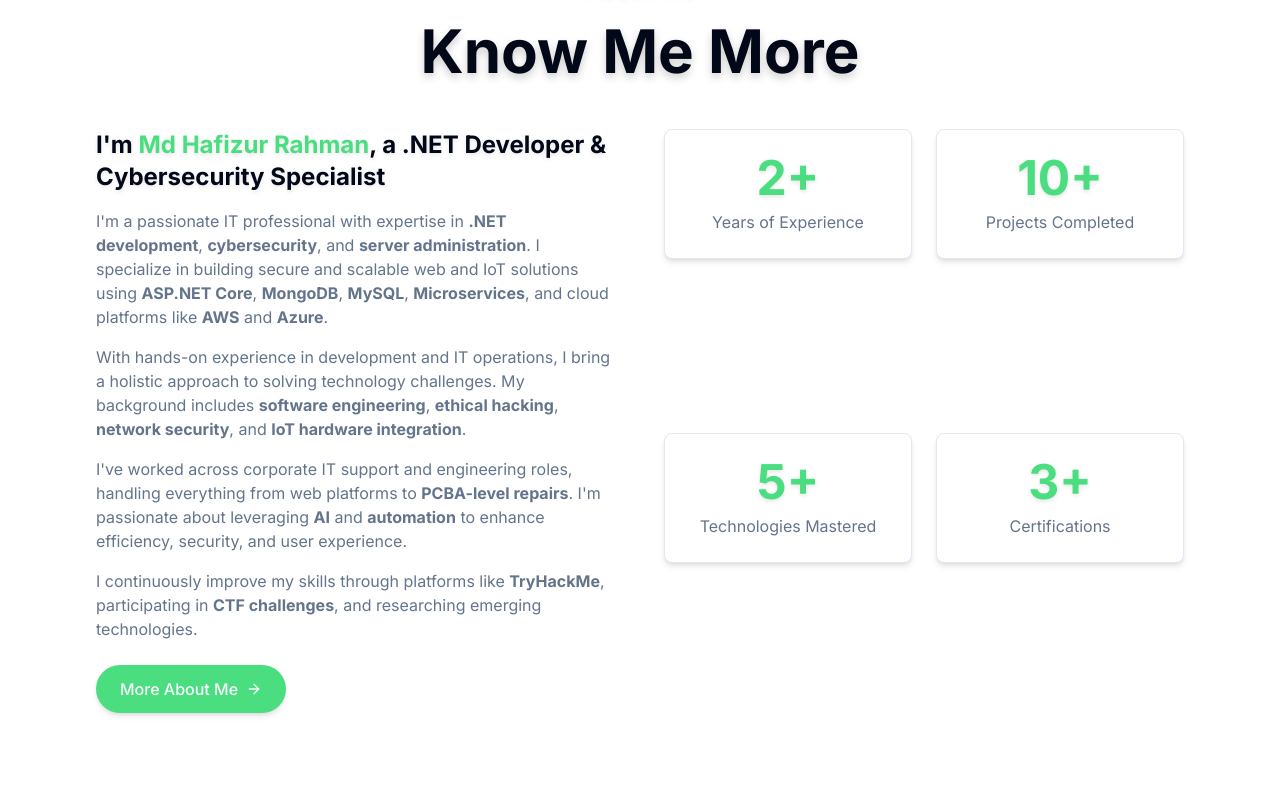
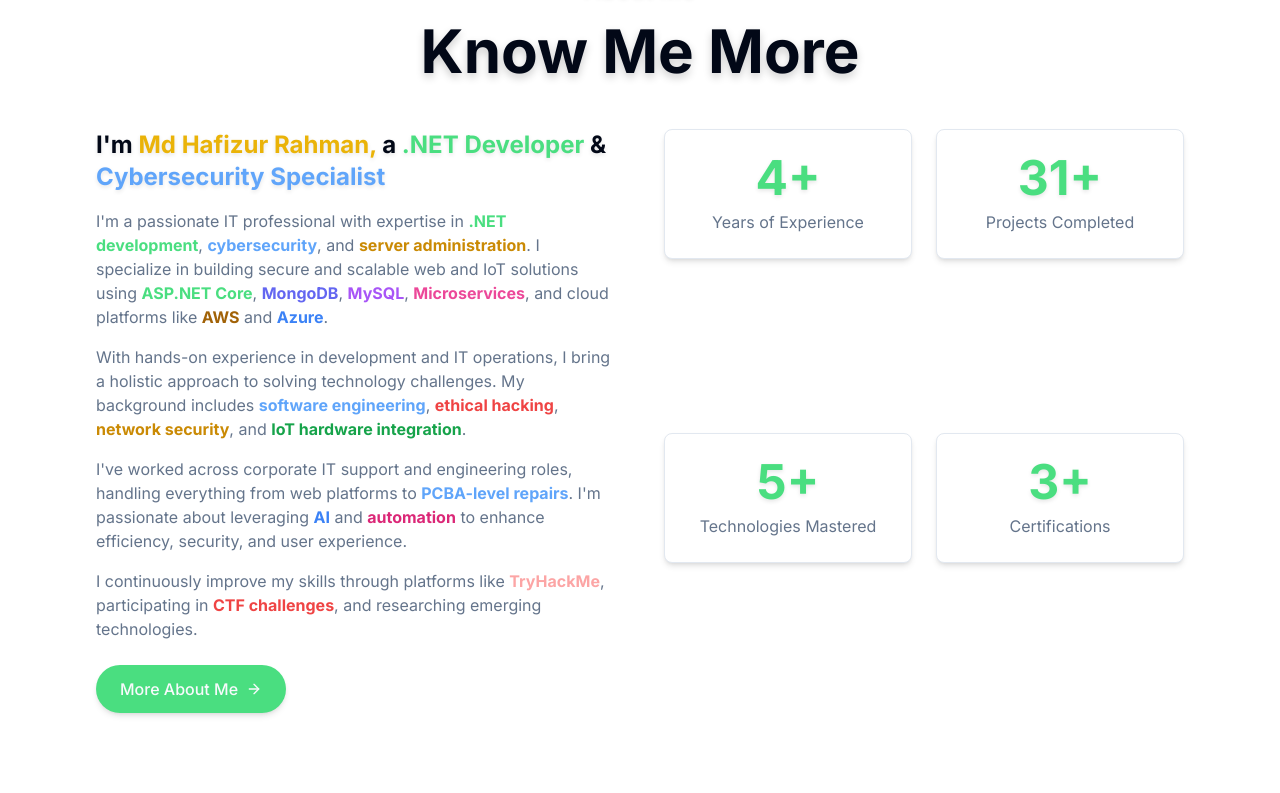
Before and after one commit to hafiz011/my-portfolio, a Next.js app: page / in a window 1280 px wide. Shown: the part 907-1700 px from the top of the page. Built offline with nearby package versions, Linux system fonts and the light colour scheme.

Commit message:
update v2.1

```diff
--- a/app/globals.css
+++ b/app/globals.css
@@ -89,12 +89,13 @@
 }
 
 /* Custom shadow classes */
+/* Custom shadow classes */
 .shadow-card {
-  @apply shadow-md hover:shadow-xl transition-shadow duration-300;
+  @apply shadow-md transition-shadow duration-300 hover:shadow-xl;
 }
 
 .shadow-card-hover {
-  @apply shadow-md hover:shadow-xl hover:shadow-primary/20 transition-all duration-300;
+  @apply shadow-md transition-all duration-300 hover:shadow-2xl hover:shadow-primary/30;
 }
 
 .shadow-text {
@@ -110,12 +111,13 @@
 }
 
 .shadow-primary-hover {
-  @apply hover:shadow-lg hover:shadow-primary/30 transition-shadow duration-300;
+  @apply transition-shadow duration-300 hover:shadow-lg hover:shadow-primary/40;
 }
 
 .shadow-header {
   box-shadow: 0 4px 20px rgba(0, 0, 0, 0.1);
 }
+
 
 /* Animation classes */
 @keyframes fadeIn {
--- a/app/page.tsx
+++ b/app/page.tsx
@@ -26,7 +26,7 @@ export default function Home() {
       role: ".NET Developer",
       description:
         "Enthusiastic and versatile IT professional with proven expertise in .NET development, cybersecurity, and server infrastructure.",
-      image: "/placeholder.svg?height=800&width=600",
+      image: "/slide-1.jpg?height=800&width=600",
     },
     {
       title: "Md Hafizur Rahman",
@@ -34,7 +34,7 @@ export default function Home() {
       role: "Cybersecurity Specialist",
       description:
         "Skilled in building secure, scalable web and IoT applications using .NET Core, MongoDB, and cloud platforms.",
-      image: "/placeholder.svg?height=800&width=600",
+      image: "/slide-2.jpg?height=800&width=600",
     },
   ]
 
--- a/components/about-section.tsx
+++ b/components/about-section.tsx
@@ -41,30 +41,30 @@ export function AboutSection() {
               transition={{ duration: 0.6, delay: 0.1 }}
               className="text-2xl font-bold mb-4 shadow-text"
             >
-              I'm <span className="text-primary">Md Hafizur Rahman</span>, a .NET Developer & Cybersecurity Specialist
+              I'm <span className="text-yellow-500">Md Hafizur Rahman,</span> a<span className="text-primary"> .NET Developer</span> &<span className="text-blue-400"> Cybersecurity Specialist</span>
             </motion.h3>
             <div className="space-y-4 text-muted-foreground">
               <motion.p custom={0} initial="hidden" animate="visible" variants={paragraphVariants}>
-                I'm a passionate IT professional with expertise in <strong>.NET development</strong>,{" "}
-                <strong>cybersecurity</strong>, and <strong>server administration</strong>. I specialize in building
-                secure and scalable web and IoT solutions using <strong>ASP.NET Core</strong>, <strong>MongoDB</strong>,{" "}
-                <strong>MySQL</strong>, <strong>Microservices</strong>, and cloud platforms like <strong>AWS</strong>{" "}
-                and <strong>Azure</strong>.
+                I'm a passionate IT professional with expertise in <strong className="text-primary">.NET development</strong>,{" "}
+                <strong className="text-blue-400">cybersecurity</strong>, and <strong className="text-yellow-600">server administration</strong>. I specialize in building
+                secure and scalable web and IoT solutions using <strong className="text-primary">ASP.NET Core</strong>, <strong className="text-indigo-500">MongoDB</strong>,{" "}
+                <strong className="text-purple-500">MySQL</strong>, <strong className="text-pink-500">Microservices</strong>, and cloud platforms like <strong className="text-yellow-700">AWS</strong>{" "}
+                and <strong className="text-blue-500">Azure</strong>.
               </motion.p>
               <motion.p custom={1} initial="hidden" animate="visible" variants={paragraphVariants}>
                 With hands-on experience in development and IT operations, I bring a holistic approach to solving
-                technology challenges. My background includes <strong>software engineering</strong>,{" "}
-                <strong>ethical hacking</strong>, <strong>network security</strong>, and{" "}
-                <strong>IoT hardware integration</strong>.
+                technology challenges. My background includes <strong className="text-blue-400">software engineering</strong>,{" "}
+                <strong className="text-red-500">ethical hacking</strong>, <strong className="text-yellow-600">network security</strong>, and{" "}
+                <strong className="text-green-600">IoT hardware integration</strong>.
               </motion.p>
               <motion.p custom={2} initial="hidden" animate="visible" variants={paragraphVariants}>
                 I've worked across corporate IT support and engineering roles, handling everything from web platforms to{" "}
-                <strong>PCBA-level repairs</strong>. I'm passionate about leveraging <strong>AI</strong> and{" "}
-                <strong>automation</strong> to enhance efficiency, security, and user experience.
+                <strong className="text-blue-400">PCBA-level repairs</strong>. I'm passionate about leveraging <strong className="text-blue-500">AI</strong> and{" "}
+                <strong className="text-pink-600">automation</strong> to enhance efficiency, security, and user experience.
               </motion.p>
               <motion.p custom={3} initial="hidden" animate="visible" variants={paragraphVariants}>
-                I continuously improve my skills through platforms like <strong>TryHackMe</strong>, participating in{" "}
-                <strong>CTF challenges</strong>, and researching emerging technologies.
+                I continuously improve my skills through platforms like <strong className="text-red-300">TryHackMe</strong>, participating in{" "}
+                <strong className="text-red-500">CTF challenges</strong>, and researching emerging technologies.
               </motion.p>
             </div>
             <motion.div
@@ -85,7 +85,7 @@ export function AboutSection() {
               <Card className="bg-card hover:border-primary transition-colors hover-lift shadow-card-hover">
                 <CardContent className="p-6 text-center">
                   <h4 className="text-5xl font-bold text-primary mb-2 shadow-text">
-                    <CounterUp end={2} suffix="+" />
+                    <CounterUp end={4} suffix="+" />
                   </h4>
                   <p className="text-muted-foreground">Years of Experience</p>
                 </CardContent>
@@ -96,7 +96,7 @@ export function AboutSection() {
               <Card className="bg-card hover:border-primary transition-colors hover-lift shadow-card-hover">
                 <CardContent className="p-6 text-center">
                   <h4 className="text-5xl font-bold text-primary mb-2 shadow-text">
-                    <CounterUp end={10} suffix="+" delay={200} />
+                    <CounterUp end={31} suffix="+" delay={200} />
                   </h4>
                   <p className="text-muted-foreground">Projects Completed</p>
                 </CardContent>
```
Also changed, not shown: public/slide-1.jpg (added), public/slide-2.jpg (added).
